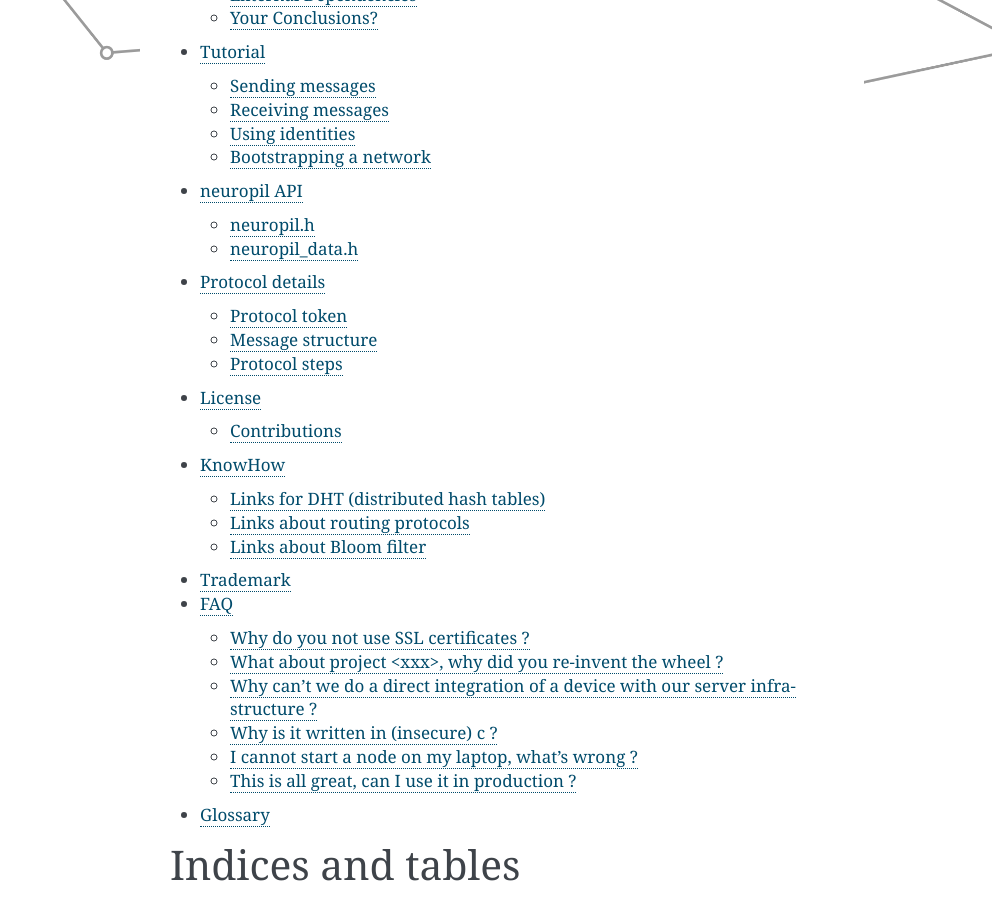
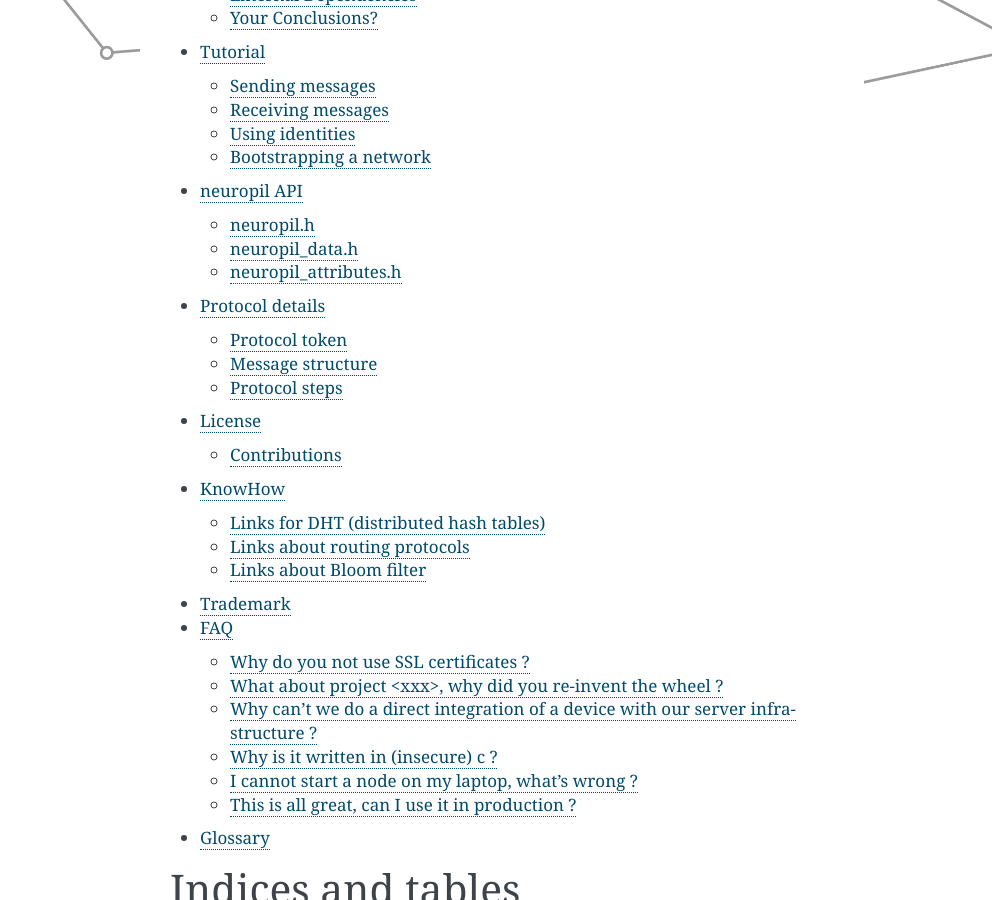
Before and after one commit to pi-lar/neuropil, a Sphinx documentation site: the page built from doc/source/index.rst, in a window 1280 px wide and 900 px high, scrolled down 867 px. Shown: the whole window, without its empty margins (288-1280 px from the left). Built offline with Sphinx 7.4.7, drawn with Linux system fonts in a browser that asks for light colours.

Commit message:
documenting the attributes api

```diff
--- a/doc/source/api.rst
+++ b/doc/source/api.rst
@@ -5,14 +5,20 @@
   The neuropil API makes use of types defined in the standard C headers
   `stdint.h`, `stdbool.h` and `stddef.h`.
 
-================
+=====================
 neuropil.h
-================
+=====================
 
 .. include-comment:: ../../include/neuropil.h
 
-================
+=====================
 neuropil_data.h
-================
+=====================
 
 .. include-comment:: ../../include/neuropil_data.h
+
+=====================
+neuropil_attributes.h
+=====================
+
+.. include-comment:: ../../include/neuropil_attributes.h
```
Also changed, not shown: 1 other file.
